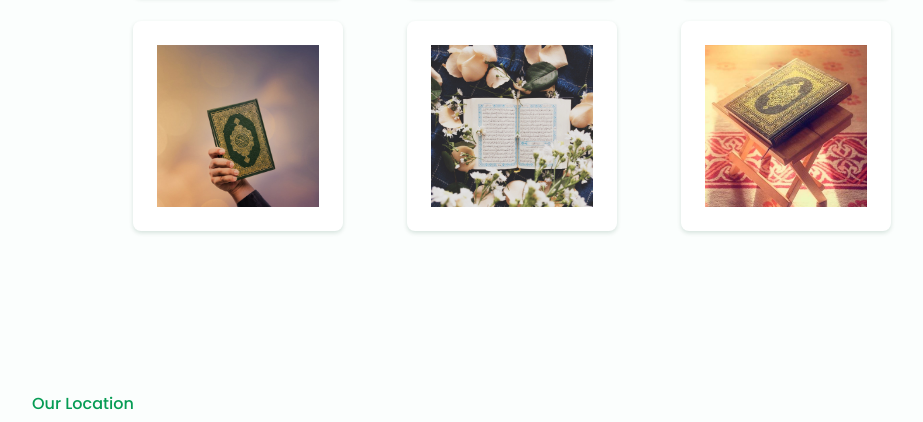
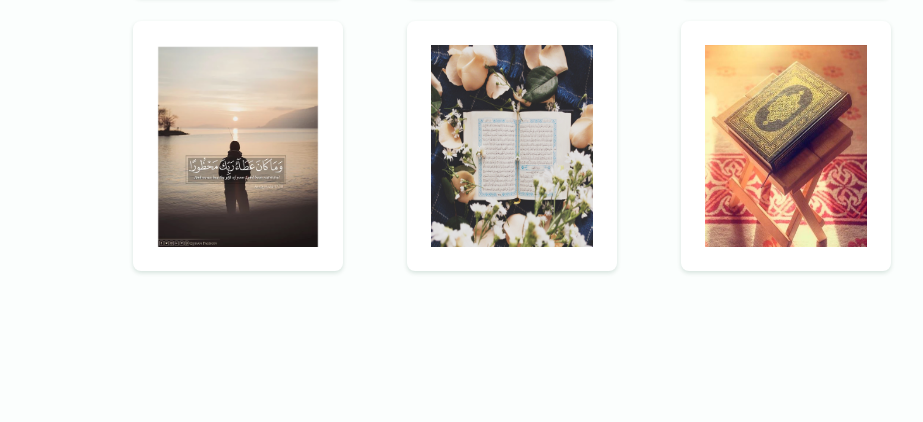
Before and after one commit to HosnyYoussef/Qurantion, a plain HTML site: page index.html in a window 1280 px wide. Shown: the part 2740-3162 px from the top of the page, without its empty margins (128-1051 px from the left). Drawn offline with nearby package versions, Linux system fonts and the light colour scheme.

Commit message:
Update index.html

```diff
--- a/index.html
+++ b/index.html
@@ -121,7 +121,7 @@
 
                     </div>
                     <div class="menu__content">
-                        <img src="assets/img/77.jpg" alt="" class="menu__img">
+                        <img src="assets/img/capture2.jpg" alt="" class="menu__img">
 
 
 
```
